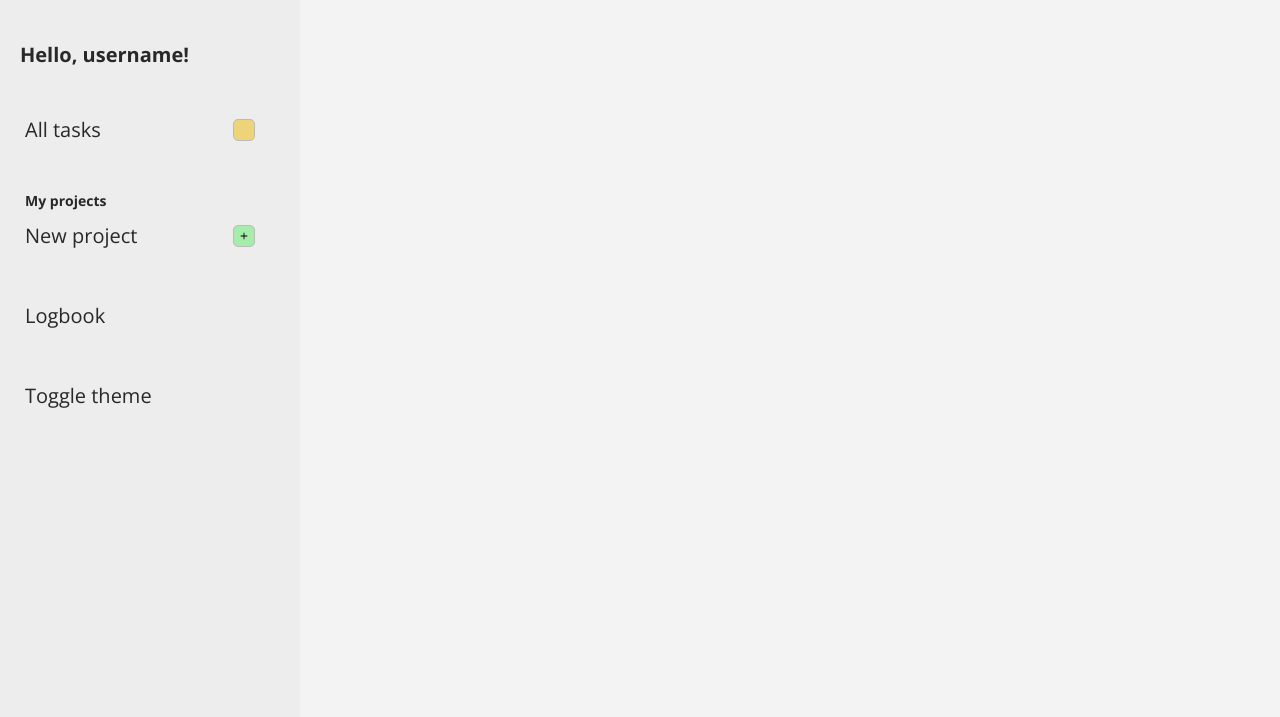
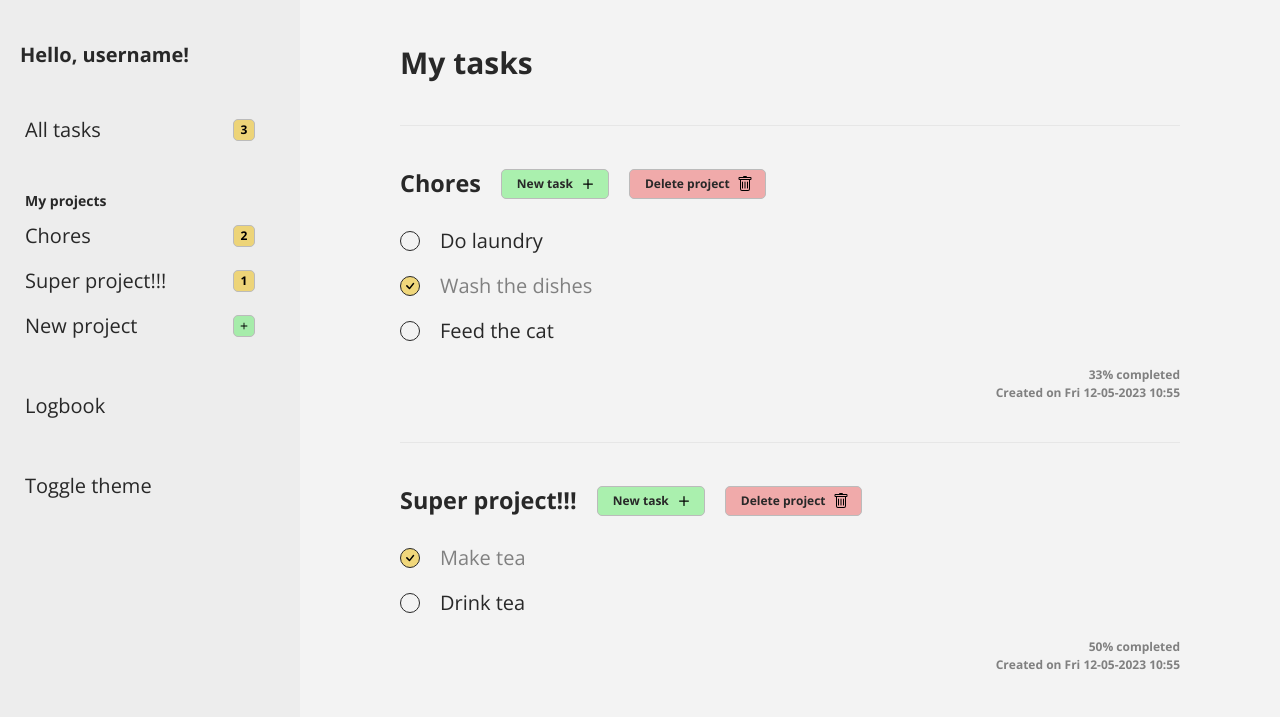
Before and after one commit to alex-teder/odin-todo-app, a website built with webpack: page src/template.html in a window 1280 px wide. Built offline with nearby package versions, Linux system fonts and the light colour scheme.

Commit message:
added sidebar and main rendering

```diff
--- a/src/index.js
+++ b/src/index.js
@@ -105,3 +105,108 @@ const filesystem = {
     this.logbook.projects.push(p);
   },
 };
+
+function renderSidebar() {
+  const aside = document.querySelector(".aside");
+  const myProjects = aside.querySelector(".my-projects");
+  let totalTasksUnfinished = 0;
+
+  myProjects.innerHTML = "";
+  myProjects.innerHTML += `<h6 class="my-projects-heading">My projects</h6>`;
+  for (let project of filesystem.projects) {
+    myProjects.innerHTML += `
+      <button class="button aside__item">
+      <p>${project.name}</p>
+      <div class="aside__indicator">${project.tasksUnfinished}</div>
+      </button>
+    `;
+    totalTasksUnfinished += project.tasksUnfinished;
+  }
+  myProjects.innerHTML += `
+  <button class="button aside__item" id="new-project-btn">
+  <p>New project</p>
+  <div class="aside__indicator"></div>
+  </button>`;
+
+  aside.querySelector(".aside__indicator").textContent = totalTasksUnfinished;
+}
+
+function renderMain(flag) {
+  const mainContainer = document
+    .querySelector(".main")
+    .querySelector(".container");
+
+  const renderProject = function (i) {
+    let project;
+    if (flag === "log") {
+      project = filesystem.logbook.projects[i];
+    } else {
+      project = filesystem.projects[i];
+    }
+
+    const section = document.createElement("section");
+    section.classList.add("section");
+    section.innerHTML += `
+      <div class="section__header">
+        <h3 class="section__title">${project.name}</h3>
+        <button class="button section__opt section--add-task">
+          <p>New task</p>
+          <div class="icon section__opt__icon"></div>
+        </button>
+        <button class="button section__opt section--delete">
+          <p>Delete project</p>
+          <div class="icon section__opt__icon"></div>
+        </button>
+      </div>`;
+    for (let task of project.tasks) {
+      let selector = "task";
+      if (task.isDone === true) {
+        selector = "task task--checked";
+      }
+      section.innerHTML += `
+        <div class="${selector}">
+          <div class="button task__tick"></div>
+          <p class="task__text">${task.text}</p>
+        </div>
+        `;
+    }
+    section.innerHTML += `
+      <div class="section__subtext">
+        <p class="section__subtext__completion">${project.percentComplete}% completed</p>
+        <p class="section__subtext__date">Created on Fri 12-05-2023 10:55</p>
+      </div>
+    `;
+
+    document
+      .querySelector(".main")
+      .querySelector(".container")
+      .appendChild(section);
+  };
+
+  if (typeof flag === "number") {
+    renderProject(flag);
+  } else if (flag === "all") {
+    mainContainer.innerHTML += `<h2 class="main__title">My tasks</h2>`;
+    for (let i = 0; i < filesystem.projects.length; i++) {
+      renderProject(i);
+    }
+  } else if (flag === "log") {
+    mainContainer.innerHTML += `<h2 class="main__title">Logbook</h2>`;
+    for (let i = 0; i < filesystem.logbook.projects.length; i++) {
+      renderProject(i);
+    }
+  }
+}
+
+filesystem.createProject("Chores");
+filesystem.projects[0].addTask("Do laundry");
+filesystem.projects[0].addTask("Wash the dishes");
+filesystem.projects[0].addTask("Feed the cat");
+filesystem.projects[0].tasks[1].toggle();
+filesystem.createProject("Super project!!!");
+filesystem.projects[1].addTask("Make tea");
+filesystem.projects[1].addTask("Drink tea");
+filesystem.projects[1].tasks[0].toggle();
+
+renderSidebar();
+renderMain("all");
--- a/src/scss/_layout.scss
+++ b/src/scss/_layout.scss
@@ -22,8 +22,8 @@
   background-image: url(../img/list.svg);
   background-repeat: no-repeat;
   background-position: center;
-  background-size: cover;
-  margin-top: 2rem;
+  background-size: contain;
+  padding-block: 2rem;
   display: none;
 }
 
--- a/src/template.html
+++ b/src/template.html
@@ -36,6 +36,7 @@
   <main class="main">
     <button class="button" id="menu-btn"></button>
     <div id="transparent-background"></div>
+    <div class="container"></div>
   </main>
 </body>
 
```
Also changed, not shown: 1 other file.
